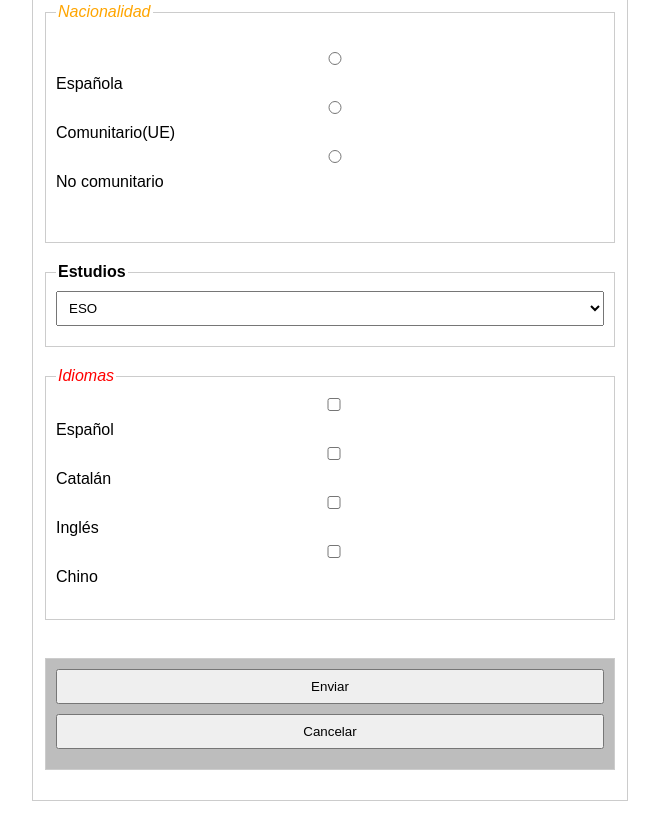
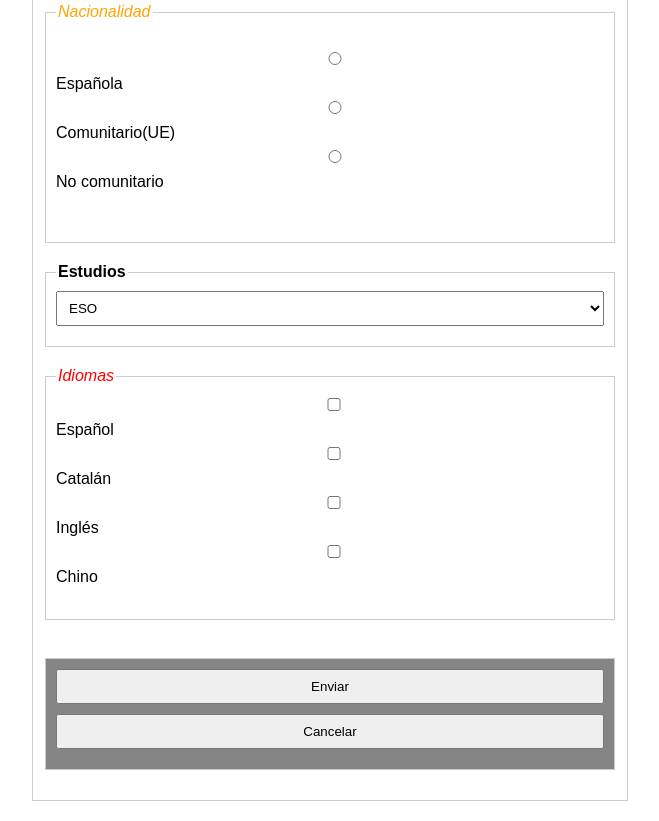
Before and after one commit to Dariella06/m08uf5, a plain HTML site: page p1/Formulari.html in a window 1280 px wide. Shown: the part 505-1326 px from the top of the page, without its empty margins (310-969 px from the left). Drawn offline with Linux system fonts and the light colour scheme.

Commit message:
color gris al de enviar y cancelar

```diff
--- a/p1/css/formulari.css
+++ b/p1/css/formulari.css
@@ -35,5 +35,5 @@ body {
     border-radius: 4px;
   }
     .gris {
-      background-color: rgb(189, 189, 189);
+      background-color: rgb(133, 133, 133);
     }
```
